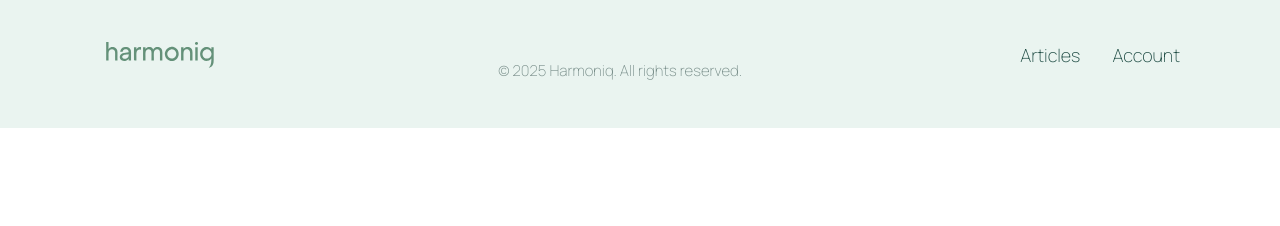
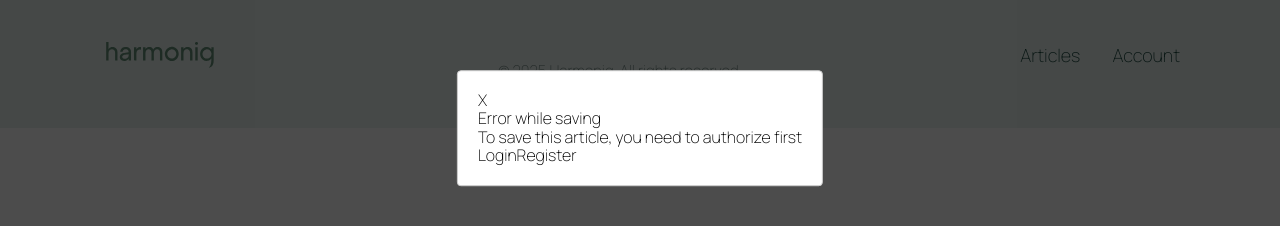
Before and after one commit to Ivanna-Ginko/True-Stack-front, a React (Vite) app: page / in a window 1280 px wide. Shown: the part 272-498 px from the top of the page. Built offline with nearby package versions, Linux system fonts and the light colour scheme.

Commit message:
addModalFunc

```diff
--- a/package.json
+++ b/package.json
@@ -26,6 +26,6 @@
     "eslint-plugin-react-hooks": "^5.2.0",
     "eslint-plugin-react-refresh": "^0.4.20",
     "globals": "^16.3.0",
-    "vite": "^7.0.4"
+    "vite": "^7.0.6"
   }
 }
--- a/src/components/ModalErrorSave/ModalErrorSave.jsx
+++ b/src/components/ModalErrorSave/ModalErrorSave.jsx
@@ -1,4 +1,4 @@
-import React from "react";
+import React, { useEffect, useState } from "react";
 import Modal from "react-modal";
 
 const customStyles = {
@@ -16,24 +16,26 @@
   },
 };
 
-const ErrorModal = () => {
-  const [modalIsOpen, setIsOpen] = React.useState(false);
+const ErrorModal = ({ show }) => {
+  const [modalIsOpen, setIsOpen] = useState(false);
 
-  React.useEffect(() => {
+  useEffect(() => {
     Modal.setAppElement("#root");
   }, []);
 
-  function openModal() {
+  useEffect(() => {
+    if (show === "showError") {
       setIsOpen(true);
-  }
-
-  function closeModal() {
+    } else {
       setIsOpen(false);
     }
+  }, [show]);
+
+  const closeModal = () => {
+    setIsOpen(false);
+  };
 
   return (
-    <>
-      <button onClick={openModal}>Open Modal</button>
     <Modal
       isOpen={modalIsOpen}
       onRequestClose={closeModal}
@@ -41,16 +43,17 @@
     >
       <div>
         <button onClick={closeModal}>X</button>
-          <div> Error while saving</div>
-          <div> To save this article, you need to autorize first</div>
+        <div>Error while saving</div>
+        <div>To save this article, you need to authorize first</div>
         <div>
           <button>Login</button>
           <button>Register</button>
         </div>
       </div>
     </Modal>
-    </>
   );
 };
 
+    //  <ErrorModal show={"open"}/>   need paste to open modal
+
 export default ErrorModal;
--- a/src/components/Outlet/Outlet.jsx
+++ b/src/components/Outlet/Outlet.jsx
@@ -3,14 +3,17 @@
 import About from "../About/About";
 import ArticlesList from "../ArticlesList/ArticlesList";
 import Creators from "../Creators/Creators";
+import ErrorModal from "../ModalErrorSave/ModalErrorSave";
 
 const Outlet = () => {
+
   return (
     <>
       <h1>outlet</h1>
       <Hero />
       <About />
       <ArticlesList />
+      <ErrorModal show={"showError"}/>
       <Creators />
     </>
   );
```
Also changed, not shown: 1 other file (tests, documents, lock files or other folders). Lines whose indentation alone changed are shown as unchanged.
